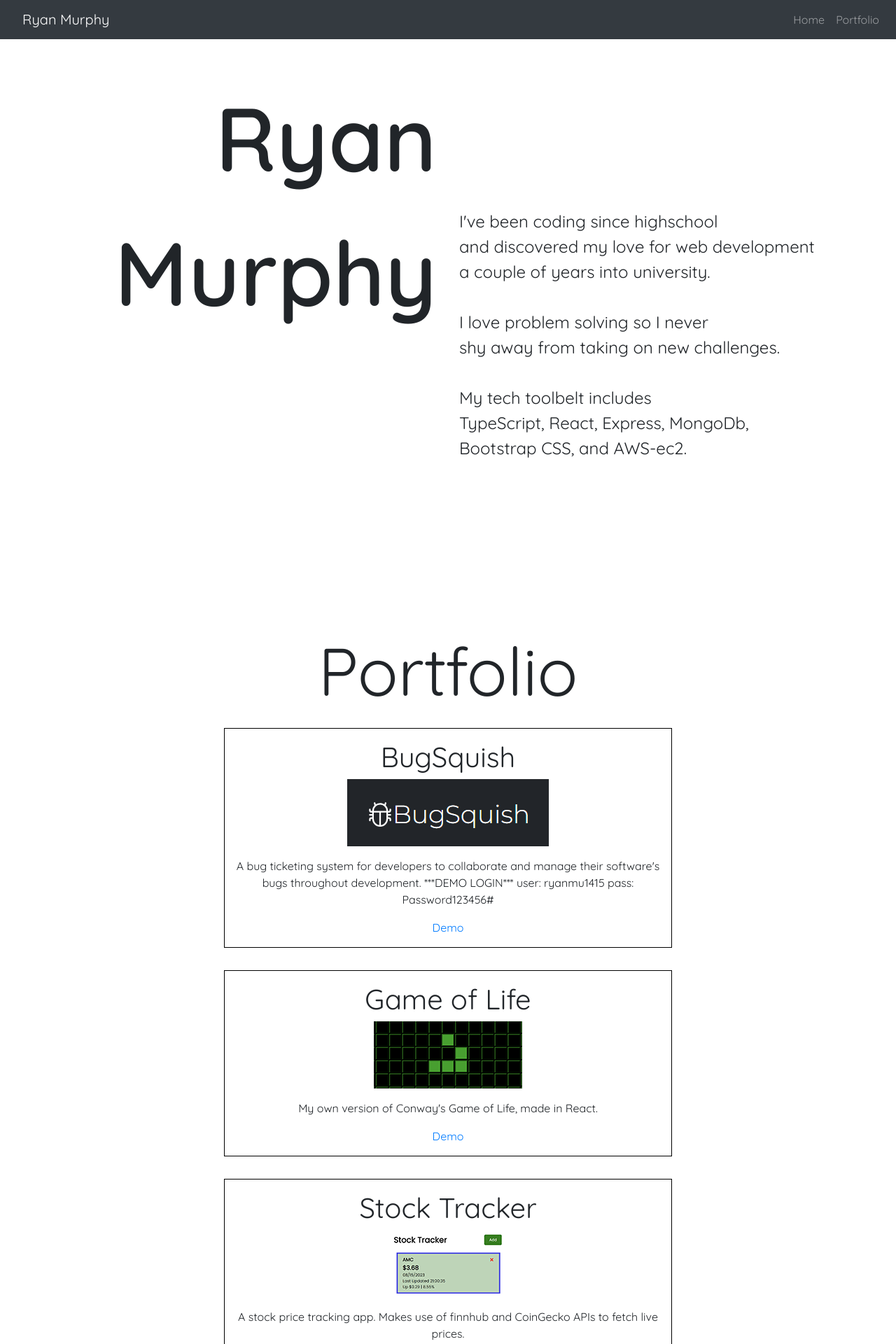
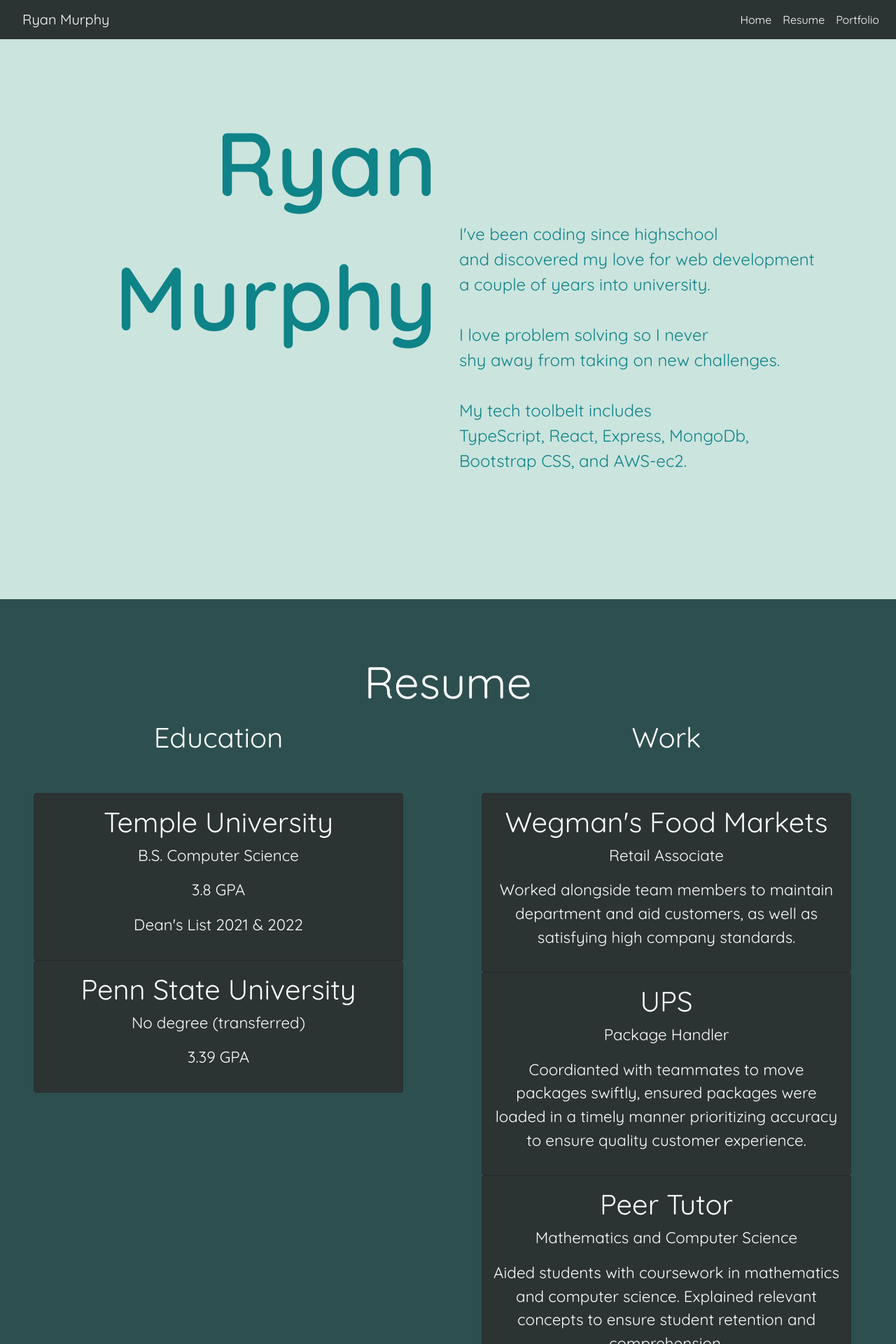
Before and after one commit to tun35770/Portfolio, a React (Vite) app in the folder Portfolio/: page / in a window 1280 px wide. Shown: the top 1920 px of the page at 70% size. Built offline with nearby package versions, Linux system fonts and the light colour scheme.

Commit message:
Resume section + styling

```diff
--- a/Portfolio/src/App.css
+++ b/Portfolio/src/App.css
@@ -2,6 +2,21 @@
   margin: 0 auto;
   text-align: center;
   font-family: 'Quicksand', sans-serif;
+}
+
+.dark-color {
+  background-color: rgb(44, 51, 51);
+  color: rgb(14, 131, 136);
+}
+
+.light-color-1 {
+  background-color: rgb(203, 228, 222);
+  color: rgb(14, 131, 136);
+}
+
+.light-color-2 {
+  background-color: rgb(46, 79, 79);
+  color: white;
 }
 
 .name {
@@ -18,7 +33,14 @@
   justify-content: center;
   align-content: center;
   height: 100vh;
-  padding-top: 2.8em;
+  padding-top: 5em;
+}
+
+.resume-container {
+  display: flex;
+  flex-direction: column;
+  justify-content: top;
+  padding-top: 5em;
 }
 
 .Showcase {
@@ -32,5 +54,5 @@
   align-items: center;
   justify-content: space-evenly;
   width: 100%;
-  padding-top: 2.8em;
+  padding-top: 5em;
 }
--- a/Portfolio/src/App.tsx
+++ b/Portfolio/src/App.tsx
@@ -1,5 +1,5 @@
-import { Nav, Navbar } from 'react-bootstrap'
-import { HashRouter as Router, Route, Routes, Link, Navigate, useNavigate } from "react-router-dom"
+import { Card, Nav, Navbar } from 'react-bootstrap'
+import { HashRouter as Router } from "react-router-dom"
 import { HashLink } from 'react-router-hash-link';
 import './App.css'
 import Showcase from './components/Showcase.tsx'
@@ -11,32 +11,25 @@ function App() {
     <Router>
       <div className='App'>
 
-        <Navbar sticky="top" bg="dark" variant="dark" expand="lg">
+        <Navbar className="dark-color" sticky="top" expand="lg">
 
-          <Navbar.Brand className="mx-3 title" href="/" style={{color:'#fff'}}>
+          <Navbar.Brand className="mx-3 title" href="/" style={{color:"#fff"}}>
 
             Ryan Murphy
           </Navbar.Brand>
 
           <Navbar.Toggle className="mx-2" aria-controls="basic-navbar-nav" />
           <Navbar.Collapse className="justify-content-end" id="basic-navbar-nav">
-            <Nav className="me-3">
-              <HashLink smooth to="/#bio" className="nav-link white-text">Home</HashLink>
-              <HashLink smooth to="/#portfolio" className="nav-link white-text">Portfolio</HashLink>
+            <Nav className="me-3" >
+              <HashLink style={{color:"#fff"}} smooth to="/#bio" className="nav-link white-text">Home</HashLink>
+              <HashLink style={{color:"#fff"}} smooth to="/#resume" className="nav-link white-text">Resume</HashLink>
+              <HashLink style={{color:"#fff"}} smooth to="/#portfolio" className="nav-link white-text">Portfolio</HashLink>
             </Nav>
           </Navbar.Collapse>
         </Navbar>
 
 
-        <section id="bio" className="bio-container" style={{
-          display: 'flex',
-          flexDirection: 'row',
-          justifyContent: 'center',
-          alignContent: 'center',
-          height: '100vh',
-          minWidth: '200px',
-
-        }}>
+        <section id="bio" className="light-color-1 bio-container">
           <div className="name pr-3" style={{
             fontSize: '8em',
             textAlign: 'right',
@@ -65,7 +58,124 @@ function App() {
 
         </section>
 
-        <section id="portfolio" className='Showcase-Group'>
+
+        <section id="resume" className="light-color-2 resume-container">
+
+          <h1 className="pb-3" style={{
+            fontSize: '4em',
+            textAlign: 'center',
+            width: '50%',
+            margin: '0 auto',
+          }}> Resume </h1>
+
+          <div style={{
+            display:'flex',
+            flexDirection:'row',
+          }}>
+
+            <div className="education pr-3" style={{
+              display: 'flex',
+              flexDirection: 'column',
+              width: '50%',
+            }}>
+
+              <h1> Education </h1>
+
+              <div className="p-5" style={{
+                display:'flex',
+                flexDirection: 'column',
+                justifyContent: 'center',
+                fontSize:'1.4em',
+                width: '100%',
+                margin: '0 auto'
+              }}>
+
+                <Card className="p-3" style={{
+                  backgroundColor: 'rgb(44, 51, 51)',
+                  color: 'white',
+                }}>
+                  <h1> Temple University </h1>
+
+                  <p> B.S. Computer Science </p>
+                  <p> 3.8 GPA </p>
+                  <p> Dean's List 2021 & 2022 </p>
+                </Card>
+
+                <Card className="p-3" style={{
+                  backgroundColor: 'rgb(44, 51, 51)',
+                  color: 'white',
+                }}>
+                  <h1> Penn State University </h1>
+
+                  <p> No degree (transferred)</p>
+                  <p> 3.39 GPA </p>
+                </Card>
+              </div>
+
+            </div>
+
+            <div className="work pr-3" style={{
+              display: 'flex',
+              flexDirection: 'column',
+              width: '50%',
+            }}>
+
+              <h1> Work </h1>
+
+              <div className="p-5" style={{
+                display:'flex',
+                flexDirection: 'column',
+                justifyContent: 'center',
+                fontSize:'1.4em',
+                width: '100%',
+                margin: '0 auto'
+              }}>
+
+                <Card className="p-3" style={{
+                  backgroundColor: 'rgb(44, 51, 51)',
+                  color: 'white',
+                }}>
+                  <h1> Wegman's Food Markets </h1>
+
+                  <p> Retail Associate </p>
+                  <p> Worked alongside team members to maintain department
+                      and aid customers, as well as satisfying high company standards. </p>
+                </Card>
+
+                <Card className="p-3" style={{
+                  backgroundColor: 'rgb(44, 51, 51)',
+                  color: 'white',
+                }}>
+                  <h1> UPS </h1>
+
+                  <p> Package Handler </p>
+                  <p> Coordianted with teammates to move packages swiftly,
+                      ensured packages were loaded in a timely manner prioritizing
+                      accuracy to ensure quality customer experience.
+                  </p>
+                </Card>
+
+                <Card className="p-3" style={{
+                  backgroundColor: 'rgb(44, 51, 51)',
+                  color: 'white',
+                }}>
+                  <h1> Peer Tutor </h1>
+
+                  <p> Mathematics and Computer Science </p>
+                  <p> Aided students with coursework in mathematics and computer science.
+                      Explained relevant concepts to ensure student retention and comprehension.
+                  </p>
+                </Card>
+              </div>
+
+            </div>
+
+          </div>
+
+        </section>
+
+
+        <section id="portfolio" className='light-color-1 Showcase-Group'>
           <h1 style={{fontSize: '6em'}}> Portfolio </h1>
           <Showcase showcaseImage='/src/assets/BugSquish.png' showcaseTitle='BugSquish'
                     showcaseDescription="A bug ticketing system for developers to collaborate
--- a/Portfolio/src/components/Showcase.tsx
+++ b/Portfolio/src/components/Showcase.tsx
@@ -2,13 +2,15 @@ import React from 'react'
 
 const Showcase = ( {showcaseImage, showcaseTitle, showcaseDescription, showcaseLink }: {showcaseImage: string, showcaseTitle: string, showcaseDescription: string, showcaseLink: string} ) => {
   return (
-    <div className='Showcase my-3 p-3' style={{
+    <div className='Showcase light-color-2 my-3 p-3' style={{
       width: '50%',
     }}>
         <h1 className='Showcase-Title'> {showcaseTitle} </h1>
         <img className='Showcase-Image' src={showcaseImage} alt='Showcase Image'/>
         <p className='my-3 Showcase-Description' > {showcaseDescription} </p>
-        <a href={showcaseLink} target="_blank">Demo</a>
+        <a  href={showcaseLink} target="_blank" style={{
+          color: 'aquamarine'
+        }}>Click here for demo</a>
     </div>
   )
 }
```
